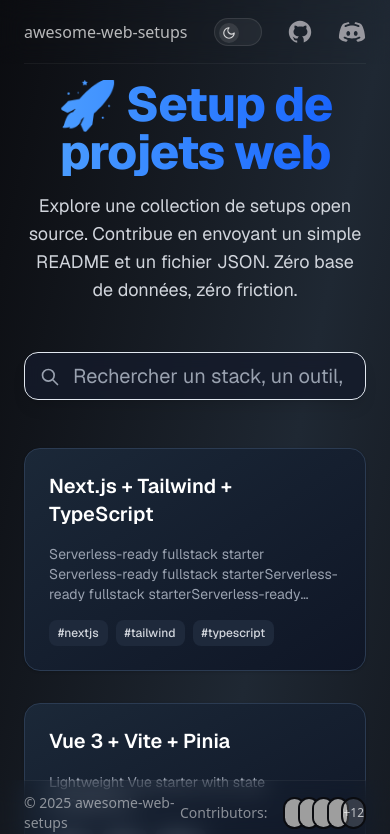
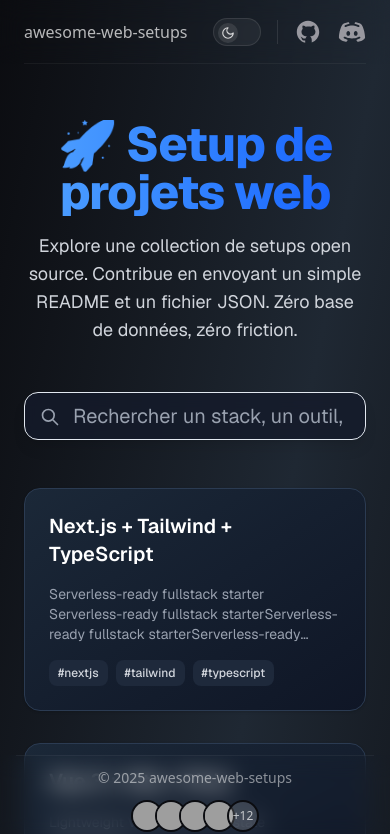
Before and after one commit to aploon/awesome-web-setups, a Next.js app: page / in a window 390 px wide. Shown: the top 834 px of the page. Built offline with nearby package versions, Linux system fonts and the light colour scheme; grey boxes are pictures that could not be loaded.

Commit message:
Implement search functionality for setups on the homepage, allowing users to filter results by title, description, or tags. Update pagination logic to accommodate filtered results and enhance UI responsiveness in the footer and header components.

```diff
--- a/src/app/page.tsx
+++ b/src/app/page.tsx
@@ -7,7 +7,7 @@
 import { ChevronLeft, ChevronRight } from "lucide-react"
 import { Header } from "@/components/Header"
 import { Footer } from "@/components/Footer"
-import { useState } from "react"
+import { useState, useMemo } from "react"
 
 const setups = [
   {
@@ -58,10 +58,32 @@
 
 export default function Home() {
   const [currentPage, setCurrentPage] = useState(0)
-  const totalPages = Math.ceil(setups.length / ITEMS_PER_PAGE)
+  const [searchQuery, setSearchQuery] = useState("")
 
+  // Filtrer les setups en fonction de la recherche
+  const filteredSetups = useMemo(() => {
+    if (!searchQuery.trim()) return setups
+
+    const query = searchQuery.toLowerCase().trim()
+    return setups.filter(setup => {
+      const matchTitle = setup.title.toLowerCase().includes(query)
+      const matchDescription = setup.description.toLowerCase().includes(query)
+      const matchTags = setup.tags.some(tag => tag.toLowerCase().includes(query))
+
+      return matchTitle || matchDescription || matchTags
+    })
+  }, [searchQuery])
+
+  // Recalculer la pagination avec les résultats filtrés
+  const totalPages = Math.ceil(filteredSetups.length / ITEMS_PER_PAGE)
   const startIndex = currentPage * ITEMS_PER_PAGE
-  const visibleSetups = setups.slice(startIndex, startIndex + ITEMS_PER_PAGE)
+  const visibleSetups = filteredSetups.slice(startIndex, startIndex + ITEMS_PER_PAGE)
+
+  // Reset la page courante quand la recherche change
+  const handleSearch = (e: React.ChangeEvent<HTMLInputElement>) => {
+    setSearchQuery(e.target.value)
+    setCurrentPage(0) // Retour à la première page
+  }
 
   const goToNextPage = () => {
     if (currentPage < totalPages - 1) {
@@ -78,8 +100,8 @@
   return (
     <>
       <Header />
-      <main className="flex justify-center items-center min-h-screen bg-gradient-to-br from-[#0b0c10] via-[#1f2833] to-[#0b0c10] text-white pt-20 pb-20 px-6 md:px-24 font-sans">
-        <div className="max-w-6xl space-y-12">
+      <main className="flex justify-center min-h-screen bg-gradient-to-br from-[#0b0c10] via-[#1f2833] to-[#0b0c10] text-white pt-30 pb-30 px-6 md:px-24 font-sans">
+        <div className="max-w-6xl space-y-12 w-full">
           <div className="text-center space-y-4">
             <h1 className="text-5xl md:text-6xl font-extrabold tracking-tight bg-gradient-to-r from-blue-400 to-blue-600 bg-clip-text text-transparent">
               🚀 Setup de projets web
@@ -94,6 +116,8 @@
               <Input
                 placeholder="Rechercher un stack, un outil, un framework..."
                 className="w-full pl-12 pr-4 !py-5 !text-xl !h-12 rounded-xl bg-[#141b2b]/80 text-white placeholder:text-gray-400 shadow-lg backdrop-blur-sm transition-all duration-300 hover:bg-[#141b2b] focus:bg-[#141b2b] focus:ring-2 focus:ring-blue-500/50 focus:outline-none"
+                value={searchQuery}
+                onChange={handleSearch}
               />
               <span className="absolute left-4 top-[15px] text-gray-400 transition-transform duration-300 group-hover:scale-110 group-focus-within:scale-110 group-focus-within:text-blue-400">
                 <svg
@@ -115,6 +139,11 @@
           </div>
 
           <div className="space-y-6">
+            {filteredSetups.length === 0 ? (
+              <div className="text-center text-gray-400">
+                Aucun résultat trouvé pour "{searchQuery}"
+              </div>
+            ) : (
               <div className="grid gap-8 md:grid-cols-2 lg:grid-cols-3">
                 {visibleSetups.map((setup, i) => (
                   <a
@@ -146,7 +175,9 @@
                   </a>
                 ))}
               </div>
+            )}
 
+            {filteredSetups.length > ITEMS_PER_PAGE && (
               <div className="flex justify-end gap-2">
                 <Button
                   variant="outline"
@@ -167,6 +198,7 @@
                   <ChevronRight className="h-4 w-4" />
                 </Button>
               </div>
+            )}
           </div>
         </div>
       </main>
--- a/src/components/Footer.tsx
+++ b/src/components/Footer.tsx
@@ -26,18 +26,18 @@
 export function Footer() {
   return (
     <footer className="fixed bottom-0 left-0 right-0 z-50 backdrop-blur-md">
-      <div className="max-w-7xl mx-auto px-6">
-        <div className="h-16 flex items-center justify-between border-t border-white/5">
+      <div className="max-w-7xl mx-auto px-4 md:px-6">
+        <div className="min-h-[4rem] py-3 flex flex-col md:flex-row md:items-center justify-between border-t border-white/5 gap-3 md:gap-0">
           {/* Left */}
-          <span className="text-sm text-white/50">
+          <span className="text-sm text-white/50 text-center md:text-left">
             © {new Date().getFullYear()} awesome-web-setups
           </span>
 
           {/* Right: Contributors */}
-          <div className="flex items-center gap-4">
-            <span className="text-sm text-white/50">Contributors:</span>
+          <div className="flex flex-col md:flex-row items-center gap-2 md:gap-4">
+            <span className="text-sm text-white/50 hidden md:inline">Contributors:</span>
             <div className="flex -space-x-2">
-              {contributors.map((contributor, i) => (
+              {contributors.slice(0, 4).map((contributor, i) => (
                 <a
                   key={i}
                   href={contributor.url}
--- a/src/components/Header.tsx
+++ b/src/components/Header.tsx
@@ -20,7 +20,7 @@
                     </div>
 
                     {/* Right */}
-                    <div className="flex items-center gap-6">
+                    <div className="flex items-center gap-4">
                         <button
                             aria-label="Toggle dark mode"
                             role="switch"
@@ -33,6 +33,7 @@
                                 {dark ? <Moon className="w-3.5 h-3.5" /> : <Sun className="w-3.5 h-3.5" />}
                             </span>
                         </button>
+                        <div className="w-px h-6 bg-white/10"></div>
                         <a
                             href="https://github.com/yourusername/awesome-web-setups"
                             target="_blank"
```
Lines whose indentation alone changed are shown as unchanged.
